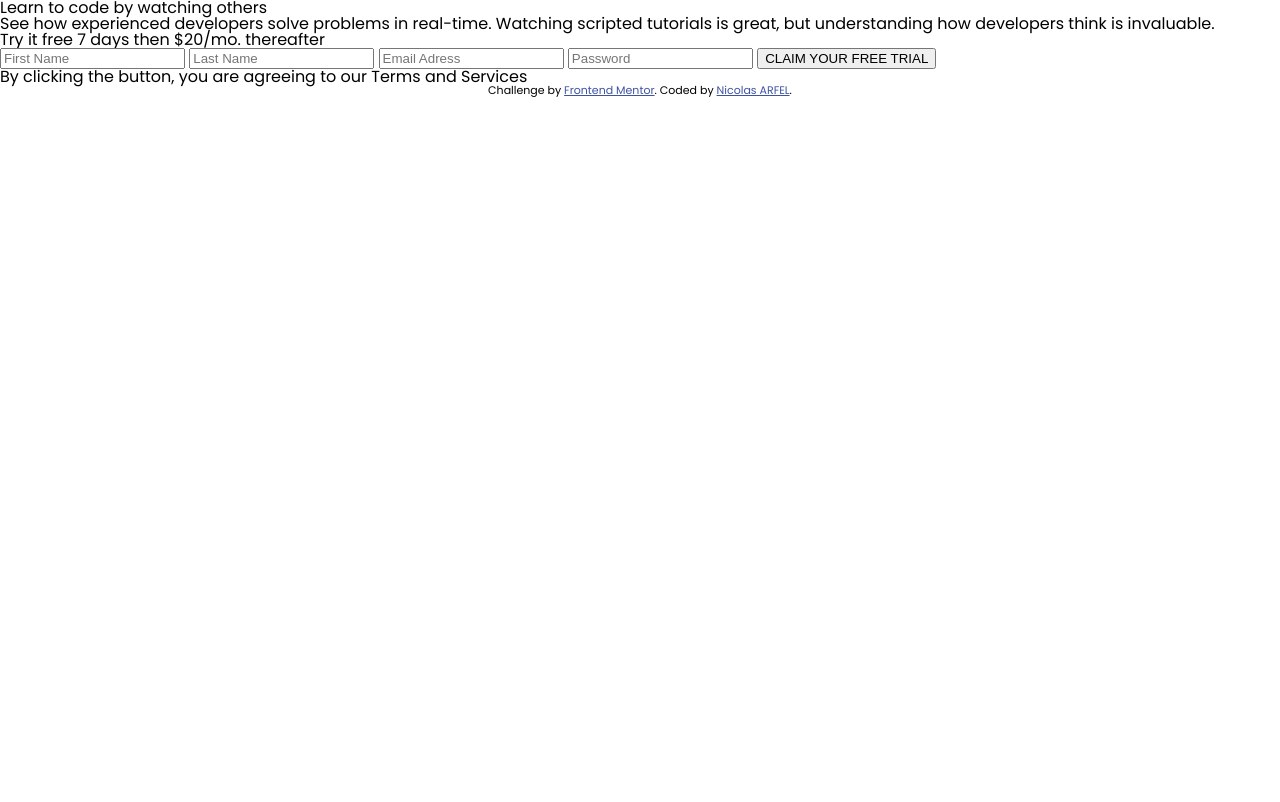
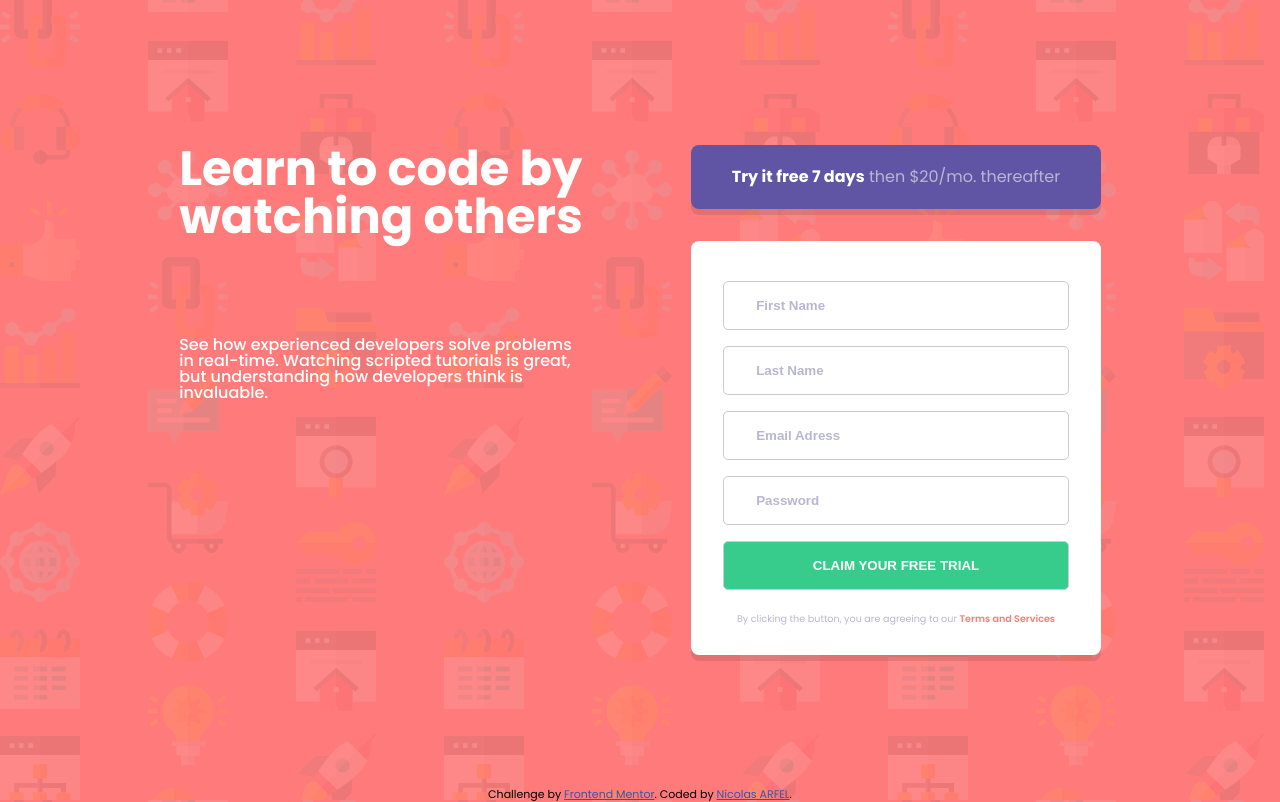
Before and after one commit to NicolasArfel/signup-form-master, a website: page index.html in a window 1280 px wide. Drawn offline with Linux system fonts and the light colour scheme.

Commit message:
style added

```diff
--- a/css/styles.css
+++ b/css/styles.css
@@ -21,7 +21,116 @@
 body {
     font-family: 'Poppins', sans-serif;
     font-size: 16px;
+    background-image: url(/images/bg-intro-desktop.png);
+    background-color: var(--red);
+    height: 100vh;
+    width: 100%;
+    display: flex;
+    flex-direction: column;
+    justify-content: center;
+    align-items: center;
+    position: relative;
+}
 
+/* --- main --- */
+
+main {
+    display: flex;
+    justify-content: space-around;
+    width: 80%;
+}
+
+.left__column {
+    color: white;
+    width: 40%;
+}
+
+.left__column-title {
+    font-size: 3rem;
+    font-weight: 700;
+    margin-bottom: 6rem;
+}
+
+.left__column-text {
+    font-size: 1rem;
+    font-weight: 500;
+}
+
+.rigth__column {
+    width: 40%;
+}
+
+.rigth__column-banner {
+    color: var(--grayish-blue);
+    font-weight: 400;
+    background-color: var(--blue);
+    text-align: center;
+    padding: 1.5rem 0;
+    margin-bottom: 2rem;
+    border-radius: 8px;
+    box-shadow: 0px 6px 0px 0px rgba(0,0,0,0.1);
+}
+
+.rigth__column-banner span {
+    font-weight: 700;
+    color: white;
+}
+
+.right__column-form {
+    display: flex;
+    flex-direction: column;
+    background-color: white;
+    border-radius: 8px;
+    box-shadow: 0px 6px 0px 0px rgba(0,0,0,0.1);
+    padding: 2rem;
+}
+
+input {
+    border-radius: 5px;
+    border: 1px solid #ccc;
+    padding: 1rem 2rem;
+    margin: 0.5rem 0;
+}
+
+input::placeholder {
+    font-weight: 600;
+    color: var(--grayish-blue);
+}
+
+input[type=submit] {
+    background-color: var(--green);
+    color:white;
+    font-weight: 600;
+}
+
+input[type=text] {
+    font-weight: 700;
+}
+
+.right__column-text {
+    font-size: 0.6rem;
+    text-align: center;
+    color: var(--grayish-blue);
+    margin-top: 1rem;
+}
+
+.right__column-text span {
+    color: var(--red);
+    font-weight: 600;
+}
+
+footer {
+    position: absolute;
+    bottom: 0;
+}
+
+.attribution {
+    font-size: 11px;
+    text-align: center;
+}
+
+.attribution a {
+    color: hsl(228, 45%, 44%);
 }
 
 /* --- Responsive  --- */
--- a/index.html
+++ b/index.html
@@ -11,40 +11,28 @@
   <link rel="stylesheet" href="/css/styles.css" >
   <title>Frontend Mentor | Intro component with sign up form</title>
 
-  <!-- Feel free to remove these styles or customise in your own stylesheet 👍 -->
-  <style>
-    .attribution {
-      font-size: 11px;
-      text-align: center;
-    }
-
-    .attribution a {
-      color: hsl(228, 45%, 44%);
-    }
-  </style>
 </head>
 
 <body>
   <main>
     <div class="left__column">
-      <h1>Learn to code by watching others</h1>
-      <p>
+      <h1 class="left__column-title">Learn to code by watching others</h1>
+      <p class="left__column-text">
         See how experienced developers solve problems in real-time. Watching
         scripted tutorials is great, but understanding how developers think is
         invaluable.
       </p>
     </div>
     <div class="rigth__column">
-      <div class="right__column-banner">
-        <p><span>Try it free 7 days</span> then $20/mo. thereafter</p>
-      </div>
+      <p class="rigth__column-banner"><span>Try it free 7 days</span> then $20/mo. thereafter</p>
+
       <form class="right__column-form" action="/auth" method="post">
         <input type="text" name="firstName" placeholder="First Name" id="firstName" required>
         <input type="text" name="lastName" placeholder="Last Name" id="lastName" required>
         <input type="email" name="emailAdress" placeholder="Email Adress" id="emailAdress" required>
         <input type="password" name="password" placeholder="Password" id="password" required>
         <input type="submit" value="CLAIM YOUR FREE TRIAL">
-        <p>By clicking the button, you are agreeing to our <span>Terms and Services</span></p>
+        <p class="right__column-text">By clicking the button, you are agreeing to our <span>Terms and Services</span></p>
       </form>
     </div>
   </main>
```
Also changed, not shown: package.json (added, +19 -0 lines).
